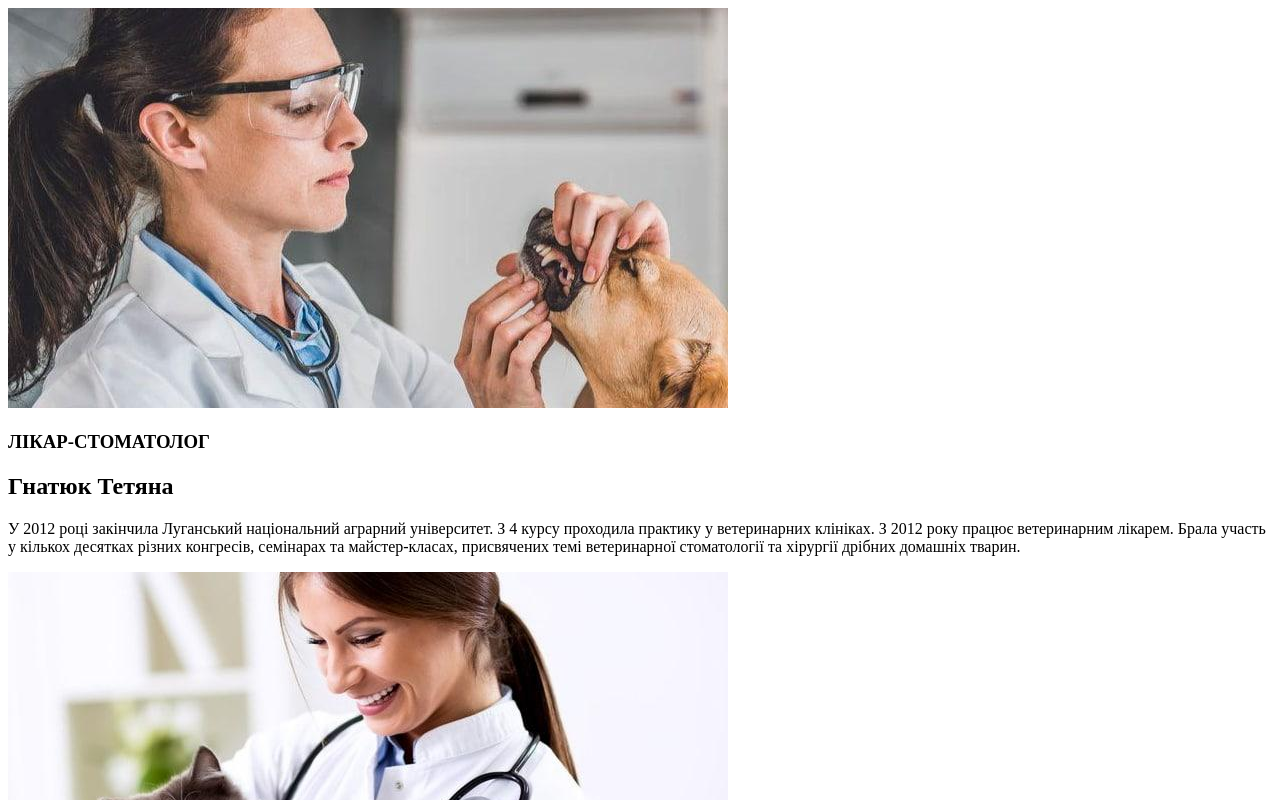
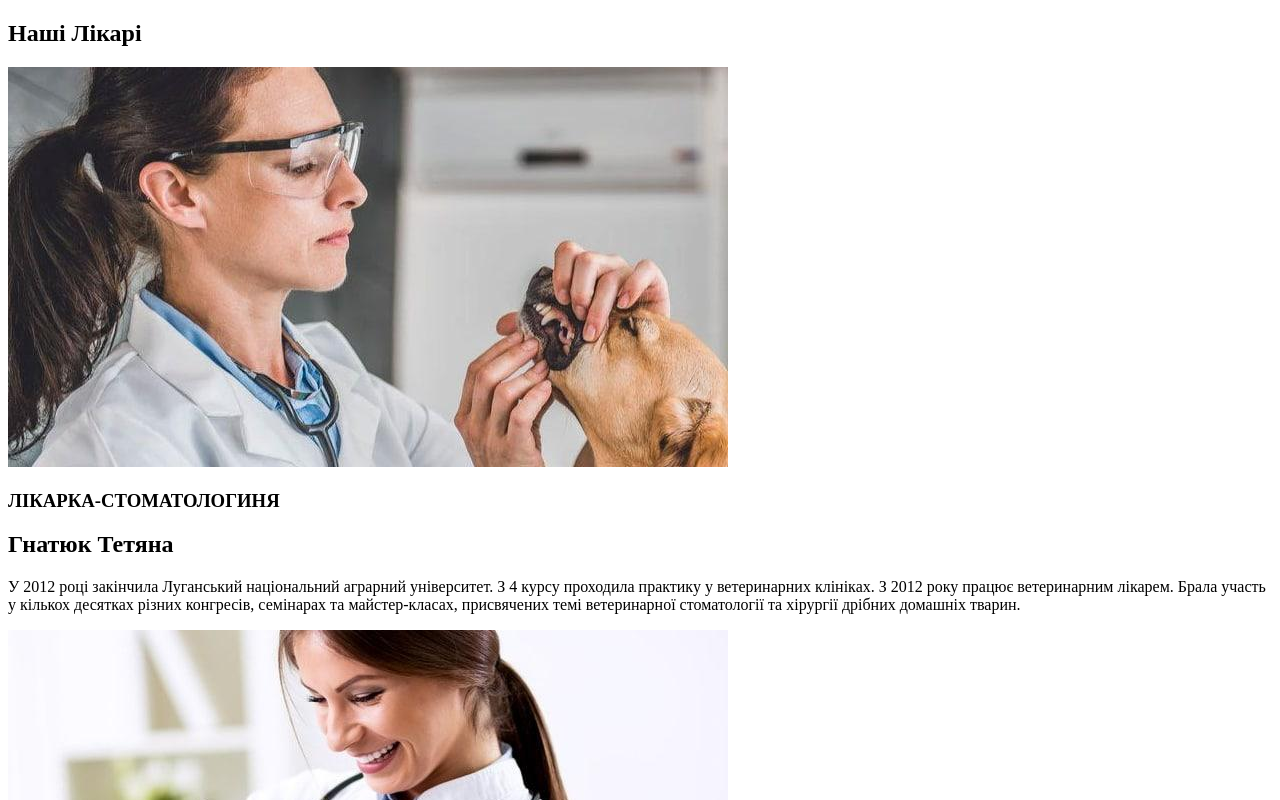
Before and after one commit to jadatix/petto-kurinikku, a Next.js app in the folder client/: page /doctor in a window 1280 px wide. Shown: the top 800 px of the page. Built offline with nearby package versions, Linux system fonts and the light colour scheme.

Commit message:
Doctor page

```diff
--- a/client/pages/doctor.js
+++ b/client/pages/doctor.js
@@ -16,13 +16,13 @@
   const doctors = [
     {
       img: "/images/doctor8.jpg",
-      spec: "ЛІКАР-СТОМАТОЛОГ",
+      spec: "ЛІКАРКА-СТОМАТОЛОГИНЯ",
       name: "Гнатюк Тетяна",
       desc: "У 2012 році закінчила Луганський національний аграрний університет. З 4 курсу проходила практику у ветеринарних клініках. З 2012 року працює ветеринарним лікарем. Брала участь у кількох десятках різних конгресів, семінарах та майстер-класах, присвячених темі ветеринарної стоматології та хірургії дрібних домашніх тварин."
     },
     {
       img: "/images/doctor7.jpg",
-      spec: "ЛІКАР-КОТОТЕРАПЕВТ",
+      spec: "ЛІКАРКА-ТЕРАПЕВТКА",
       name: "Дмитренко Кіра",
       desc: "Я закінчила Київський державний університет харчових виробництв, спочатку працювала асистентом, потім лікарем в декількох клініках. З листопада 2019-го працюю у великому ветеринарному центрі, оснащеним необхідним і сучасним обладнанням, що дає більше можливостей для якісної діагностики та лікування."
     },
@@ -39,26 +39,26 @@
       desc: "Закінчив Академію з відзнакою і продовжив працювати, в основному, у відділеннях хірургії та візуальної діагностики. Саме тоді я почав активно і поглиблено займатися рентгенологією. У 2020 році я закінчив аспірантуру на кафедрі анатомії Санкт-Петербурзького державного університету ветеринарної медицини, і в даний час, крім лікарської практики, займаюся науково-дослідною діяльністю."
     },
     {
-      img: "/images/doctor4.jpg",
+      img: "/images/doctor3.jpg",
       spec: "ЛІКАР-ХІРУРГ",
       name: "Мірошниченко Вадим",
       desc: "Я вступив до академії імені Скрябіна, щоб отримати спеціальність «ветеринарний лікар». Коли на третьому курсі ми стали вивчати хірургію, я, нарешті, зрозумів, чим би мені хотілося займатися. З цього моменту я активно відвідував додаткові заняття з хірургії, ветеринарні конгреси та семінари. Спробував розвиватися в різних напрямках і, через вісім років, виділив для себе найцікавіші і значущі дисципліни: ендоскопія, мягкотканная і Онкохірургія."
     },
     {
-      img: "/images/doctor3.jpg",
-      spec: "ЛІКАР - ЭКЗОТОЛОГ",
+      img: "/images/doctor4.jpg",
+      spec: "ЛІКАРКА-ЕКЗОТОЛОГИНЯ",
       name: "Іванченко Любов",
       desc: "Я закінчила академію імені Скрябіна і, прийшовши на роботу в клініку, відразу вирішила стати лікарем по «екзотам». До того як почати практикувати самостійно, я була асистентом у відділенні ветеринарії екзотичних тварин, побувала на посадах молодшого медперсоналу практично в кожному відділенні — в терапії, хірургії, в інфекційному і терапевтичному стаціонарі, трохи в інтенсивній терапії."
     },
     {
       img: "/images/doctor2.jpg",
-      spec: "ЛІКАР-КАРДІОЛОГ",
+      spec: "ЛІКАРКА-КАРДІОЛОГИНЯ",
       name: "Антоненко Ольга",
       desc: "У 2020 році закінчила Нижегородську державну академію за спеціальністю Ветеринарія. Почала свій шлях з асистента і виросла у ветеринарного лікаря. З 2018 по 2021 роки працювала у ветеринарній клініці в Нижньому Новгороді. Поєднувала функції ветеринарного лікаря-кардіолога, лікаря УЗД і загального прийому."
     },
     {
       img: "/images/doctor1.jpg",
-      spec: "ЛІКАР-НЕВРОЛОГ",
+      spec: "ЛІКАРКА-НЕВРОЛОГИНЯ",
       name: "Гнатюк Надія",
       desc: "З відзнакою закінчила Київську державну академію ветеринарної медицини ім. Скрябіна. У 2006 році пройшла курс з електроенцефалографії дрібних домашніх тварин на базі «Нейрософт» в м Іваново. Працювати за фахом стала ще на останніх курсах інституту. Спочатку була цікава офтальмологія: заворожувала Краса очного дна у тварин. Так вийшло, що саме очне дно, Діагностика його стану, привела мене в іншу спеціалізацію — неврологію."
     }
@@ -68,9 +68,12 @@
   return (
     <>
       <section className="text-gray-600 body-font">
-        <div class="container px-5 py-24 mx-auto">
-          <div class="flex flex-wrap -m-4">
-            {doctors.map((doctor, index) => {
+        <div className="container px-5 py-24 mx-auto">
+          <div className="flex flex-col text-center w-full mb-12">
+            <h1 className="sm:text-3xl  text-2xl font-medium title-font mb-4 text-gray-900">Наші Лікарі</h1>
+          </div>
+          <div className="flex flex-wrap -m-4">
+            {doctors.map((doctor) => {
               return (<DoctorItem img={doctor.img} spec={doctor.spec} name={doctor.name} desc={doctor.desc} />)
             })}
           </div>
```
